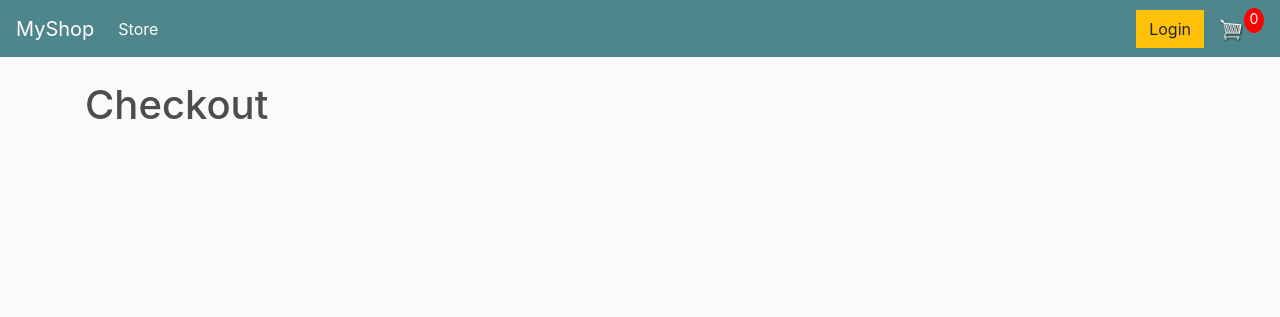
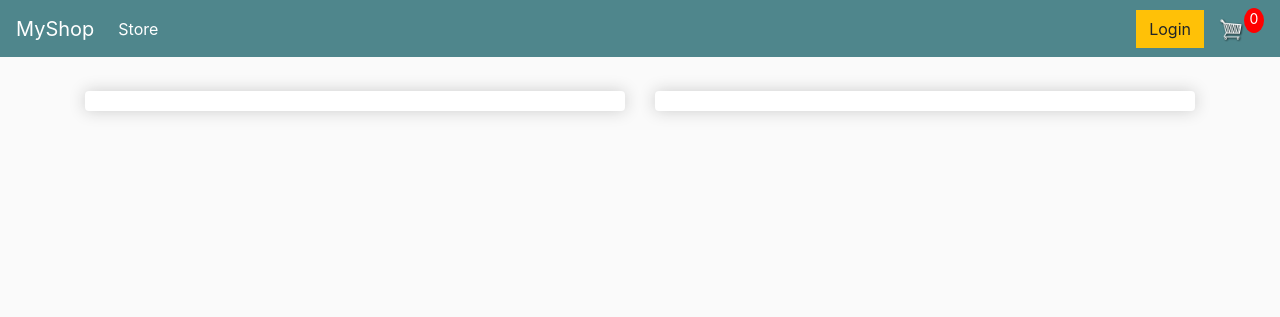
Before and after one commit to youhubs/myshop, a Django app: page /checkout/ in a window 1280 px wide. Shown: the top 317 px of the page. Run offline with Django 3.2, Linux system fonts and the light colour scheme; some libraries are stand-ins or nearby versions.

Commit message:
checkout.html: add one row with two columns

```diff
--- a/store/templates/store/checkout.html
+++ b/store/templates/store/checkout.html
@@ -6,6 +6,18 @@
 {% endblock %}
 
 {% block content %}
-    <h1>Checkout</h1>
+    <div class="row">
+        <div class="col-lg-6">
+            <div class="box-element" id="form-wrapper">
+
+            </div>
+        </div>
+
+        <div class="col-lg-6">
+            <div class="box-element">
+
+            </div>
+        </div>
+    </div>
 
 {% endblock %}
```
